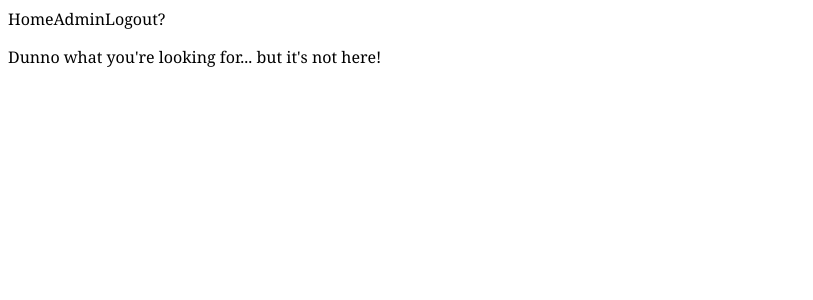
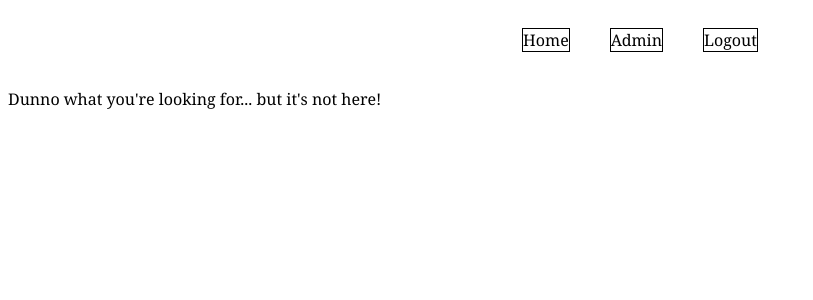
Before and after one commit to LazyFish77/db-client, an Angular app in the folder client/: page / in a window 1280 px wide. Shown: the top 300 px of the page, without its empty margins (0-813 px from the left). Built offline with nearby package versions, Linux system fonts and the light colour scheme; sample sign-in values are in the browser's storage.

Commit message:
give the nav panel some 'flare'

```diff
--- a/client/src/app/nav-panel/nav-panel.component.css
+++ b/client/src/app/nav-panel/nav-panel.component.css
@@ -1,3 +1,21 @@
 .nav-panel {
     width: 100%;
+    display: flex;
+    flex-direction: row;
+    flex-wrap: wrap;
+    justify-content: center;
 }
+
+.nav-item {
+    background-color: #FFFFFF;
+    border: 1px solid black;
+    color: #000000;
+    cursor: pointer;
+    margin: 20px;
+}
+
+.nav-item:hover {
+    background-color: #000000;
+    border: 1px solid #0000FF;
+    color: #FFFFFF;
+}
--- a/client/src/app/nav-panel/nav-panel.component.html
+++ b/client/src/app/nav-panel/nav-panel.component.html
@@ -1,5 +1,5 @@
 <div class="nav-panel">
-    <span routerLink="/home">Home</span>
-    <span routerLink="/admin">Admin</span>
-    <span>Logout?</span>
+    <span class="nav-item" routerLink="/home">Home</span>
+    <span class="nav-item" routerLink="/admin">Admin</span>
+    <span class="nav-item" (click)="onLogoutClick()">Logout</span>
 </div>
--- a/client/src/app/nav-panel/nav-panel.component.ts
+++ b/client/src/app/nav-panel/nav-panel.component.ts
@@ -1,5 +1,6 @@
 import { Component, OnInit } from '@angular/core';
 import { Router } from '@angular/router';
+import { AuthorizationService } from '../authorization.service';
 
 @Component({
     selector: 'app-nav-panel',
@@ -9,10 +10,16 @@ import { Router } from '@angular/router';
 export class NavPanelComponent implements OnInit {
 
     constructor(
-        private router: Router
+        private router: Router,
+        private authSrv: AuthorizationService
     ) { }
 
     ngOnInit() {
     }
 
+    public onLogoutClick(): void {
+        this.authSrv.logOut();
+        this.router.navigateByUrl('/login');
+    }
+
 }
```
